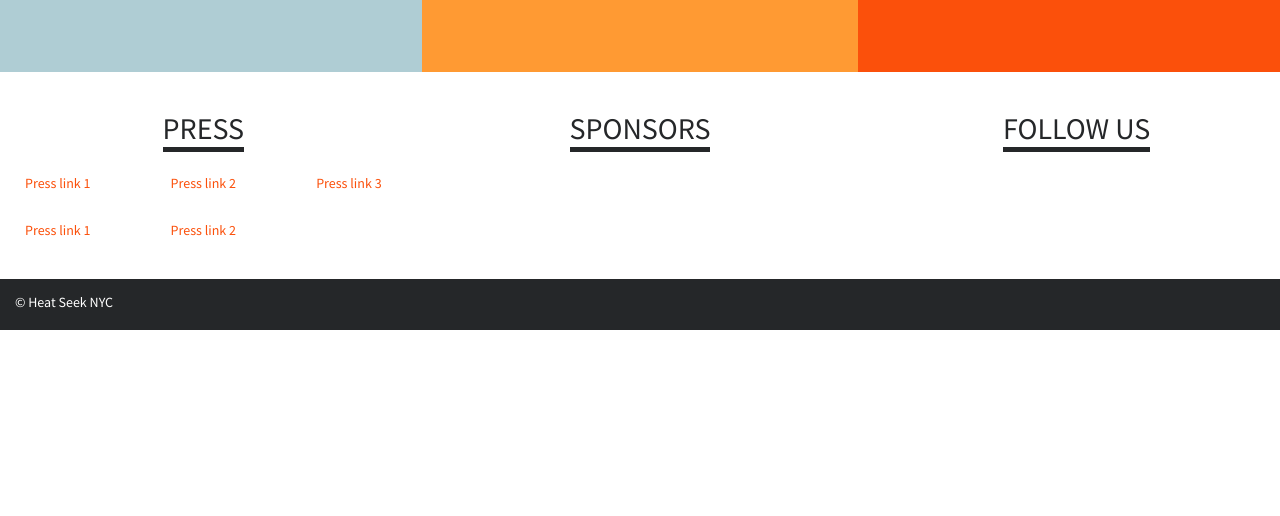
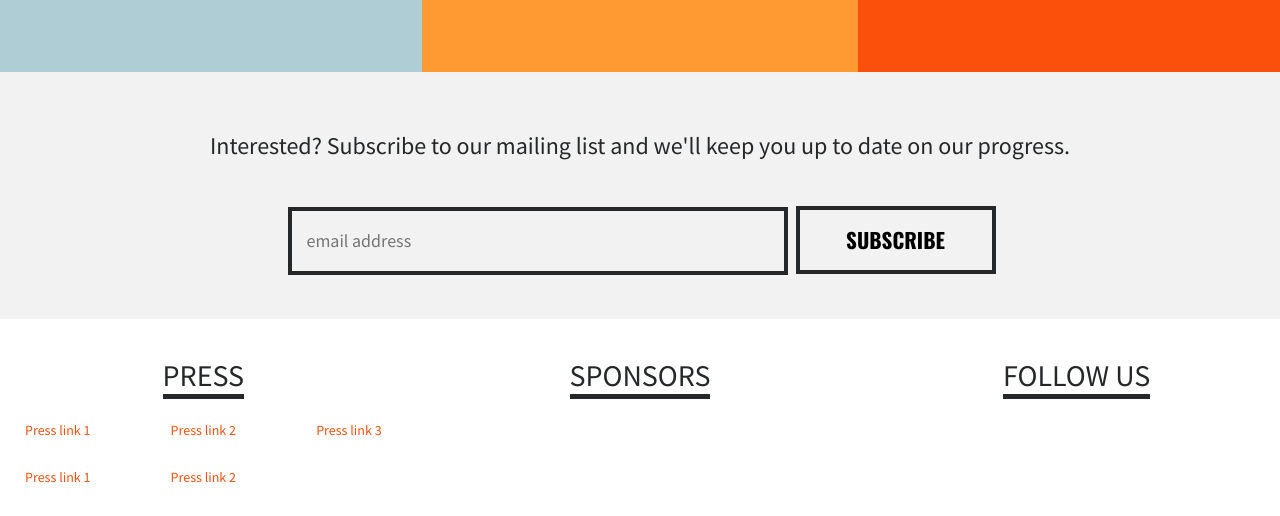
Before and after one commit to heatseeknyc/heat-seek-nyc-front-end, a plain HTML site: page index.html in a window 1280 px wide. Shown: the part 778-1294 px from the top of the page. Before the commit the page ends 1108 px from the top, so only its background shows below. Drawn offline with nearby package versions, Linux system fonts and the light colour scheme.

Commit message:
Adding css styles and html for the mailchimp embedded signup. Also two Facebook logo images for linking.

```diff
--- a/css/styles.css
+++ b/css/styles.css
@@ -401,7 +401,77 @@ overflow: hidden;
 	color:#252729;
 }
 
+#email-signup-container {
+	background-color:#f2f2f2;
+}
 
+#mc_embed_signup
+{
+background:transparent;
+font-family: 'Source Sans Pro', sans-serif;
+font-weight: 400;
+
+}
+
+
+#mc_embed_signup div.center-me {
+	display:inline-block;
+	margin-bottom:15px;
+	text-align:center;
+}
+
+#mc_embed_signup form {display:block; position:relative; text-align:center; padding:10px 0 10px 0;}
+#mc_embed_signup h2 {font-weight:bold; padding:0; margin:15px 0; font-size:1.4em;}
+#mc_embed_signup input {border:4px solid #252729; -webkit-appearance:none;}
+#mc_embed_signup input[type=checkbox]{-webkit-appearance:checkbox;}
+#mc_embed_signup input[type=radio]{-webkit-appearance:radio;}
+#mc_embed_signup input:focus {border-color:#252729;}
+
+#mc_embed_signup .button {
+background-color:transparent;
+border: solid #252729 4px;
+border-radius:0px;
+font-family: 'Oswald', sans-serif;
+font-weight: 700;
+text-transform:uppercase;
+color: #000;
+cursor: pointer;
+display: inline-block;
+font-size:2.1em;
+height: 68px;
+line-height: 32px;
+text-align: center;
+text-decoration: none;
+vertical-align: middle;
+white-space: nowrap;
+}
+
+#mc_embed_signup .button:hover
+{
+background-color:#252729;
+color:#fff;
+}
+
+#mc_embed_signup .small-meta {font-size: 11px;}
+#mc_embed_signup .nowrap {white-space:nowrap;}
+#mc_embed_signup .clear {clear:none; display:inline;}
+
+#mc_embed_signup label {
+display:block;
+font-size:1.8em;
+padding:50px 5px 30px 5px;
+font-family: 'Source Sans Pro', sans-serif;
+font-weight: 400;
+}
+
+#mc_embed_signup input.email {font-family: 'Source Sans Pro', sans-serif; font-weight: 400; font-size:1.8em; display:inline-block; padding:8px 0; margin:10px 0 0 6px; text-indent:15px; width:250px; height:68px; min-width:130px; background-color:transparent;}
+#mc_embed_signup input.button {display:inline-block;  width:120px; margin:10px 3px 20px 6px; min-width:120px;}
+
+#mc_embed_signup div#mce-responses {float:left; top:-1.4em; padding:0em .5em 0em .5em; overflow:hidden; width:90%;margin: 0 5%; clear: both;}
+#mc_embed_signup div.response {margin:1em 0; padding:1em .5em .5em 0; font-weight:bold; float:left; top:-1.5em; z-index:1; width:80%;}
+#mc_embed_signup #mce-error-response {display:none;}
+#mc_embed_signup #mce-success-response {color:#529214; display:none;}
+#mc_embed_signup label.error {display:block; float:none; width:auto; margin-left:1.05em; text-align:left; padding:.5em 0;}
 
 
 /* tablets */
@@ -425,6 +495,13 @@ overflow: hidden;
 		font-size:2.8em;
 		border-bottom: solid #252729 4px;
 	}
+
+	#mc_embed_signup label {
+		font-size:2em;
+	}
+
+	#mc_embed_signup input.email {font-size:1.8em; width:400px;}
+	#mc_embed_signup input.button {width:180px;}
 }
 
 
@@ -453,6 +530,13 @@ overflow: hidden;
 		font-size:3em;
 		border-bottom: solid #252729 5px;
 	}
+
+	#mc_embed_signup label {
+		font-size:2.4em;
+	}
+
+	#mc_embed_signup input.email {font-size:1.8em; width:500px;}
+	#mc_embed_signup input.button {width:200px;}
 }
 
 
--- a/index.html
+++ b/index.html
@@ -4,7 +4,7 @@
     <meta charset="utf-8">
     <meta http-equiv="X-UA-Compatible" content="IE=edge">
     <meta name="viewport" content="width=device-width, initial-scale=1">
-    <title>Bootstrap 101 Template</title>
+    <title>Heat Seek NYC</title>
 
     <!-- Bootstrap -->
     <link href="bootstrap-3.2.0-dist/css/bootstrap.css" rel="stylesheet">
@@ -85,6 +85,10 @@
       </div>
     </div>
 
+    <div id="email-signup-container">
+    <!-- Begin MailChimp Signup Form --><div id="mc_embed_signup"> <form action="//heatseeknyc.us8.list-manage.com/subscribe/post?u=3bebfb4fe5f6381137ab820f9&amp;id=94bd659a6a" method="post" id="mc-embedded-subscribe-form" name="mc-embedded-subscribe-form" class="validate" target="_blank" novalidate> <label for="mce-EMAIL">Interested? Subscribe to our mailing list and we'll keep you up to date on our progress.</label> <div class="center-me"><input type="email" value="" name="EMAIL" class="email" id="mce-EMAIL" placeholder="email address" required> <!-- real people should not fill this in and expect good things - do not remove this or risk form bot signups--> <div style="position: absolute; left: -5000px;"><input type="text" name="b_3bebfb4fe5f6381137ab820f9_94bd659a6a" tabindex="-1" value=""></div> <div class="clear"><input type="submit" value="Subscribe" name="subscribe" id="mc-embedded-subscribe" class="button"></div> </div> </form> </div> <!--End mc_embed_signup-->
+    </div>
+
 	<div id="linkGroups" class="container">
       <!-- Example row of columns -->
       <div class="row">
@@ -116,7 +120,6 @@
     <!--<script type="text/javascript" src="js/jquery.scrolly.js"></script>-->
     <!-- Include all compiled plugins (below), or include individual files as needed -->
 
-
     <script type="text/javascript" src="js/video.js"></script>
     <script type="text/javascript" src="js/script.js"></script>
     <script src="bootstrap-3.2.0-dist/js/bootstrap.min.js"></script>
```
Also changed, not shown: images/fb_link_hover_100px.png (deleted), images/fb_link_normal_100px.png (deleted).
